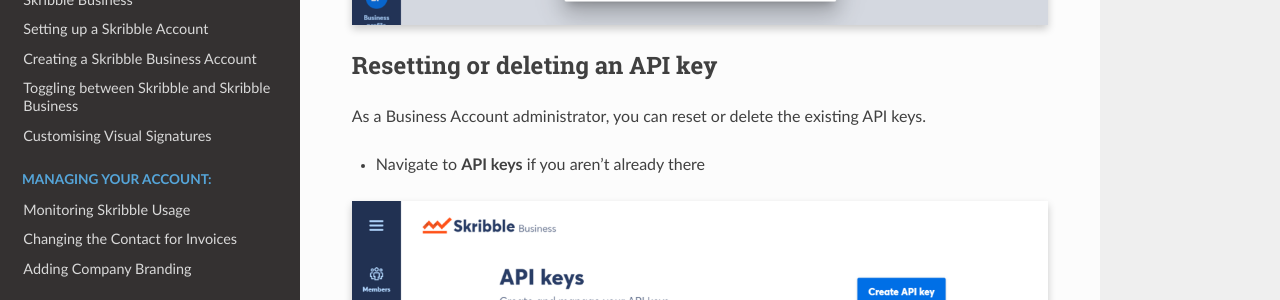
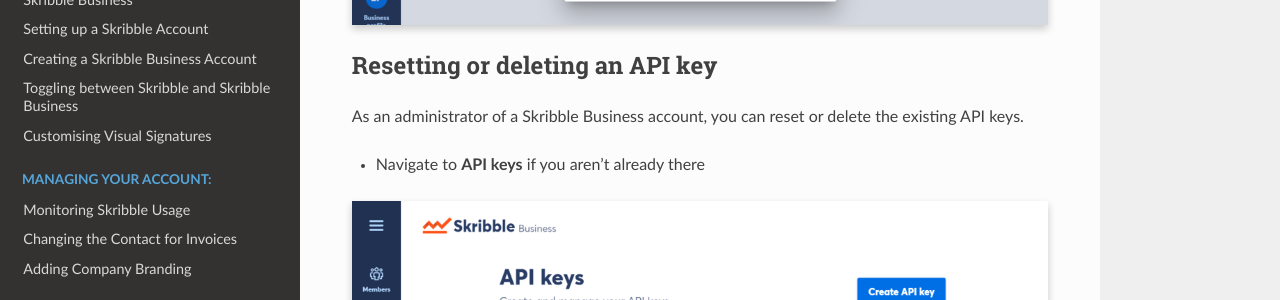
Before and after one commit to matthieu-bt/business-guide, a Sphinx documentation site: the page built from source/api/apikey.rst, in a window 1280 px wide and 900 px high, scrolled down 1876 px. Shown: the part 151-451 px from the top of the window. Built offline with Sphinx 7.4.7 and the Read the Docs theme 2.0.0, drawn with Linux system fonts in a browser that asks for light colours; pages that are not in the unit, such as notebooks, are missing from menus.

Commit message:
Replaced a sentence
Replaced a sentence

```diff
--- a/source/api/apikey.rst
+++ b/source/api/apikey.rst
@@ -50,7 +50,7 @@
 Resetting or deleting an API key
 --------------------------------
 
-As a Business Account administrator, you can reset or delete the existing API keys.
+As an administrator of a Skribble Business account, you can reset or delete the existing API keys.
 
 - Navigate to **API keys** if you aren't already there
 
```
